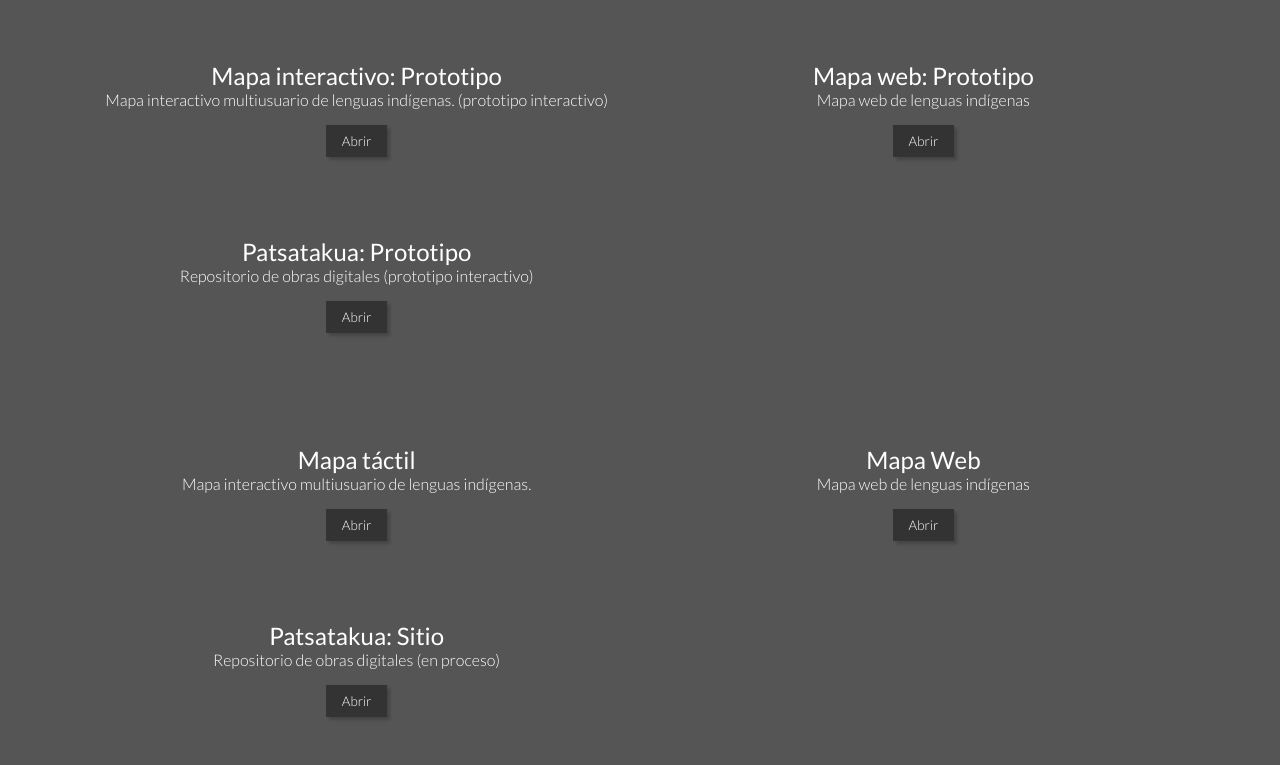
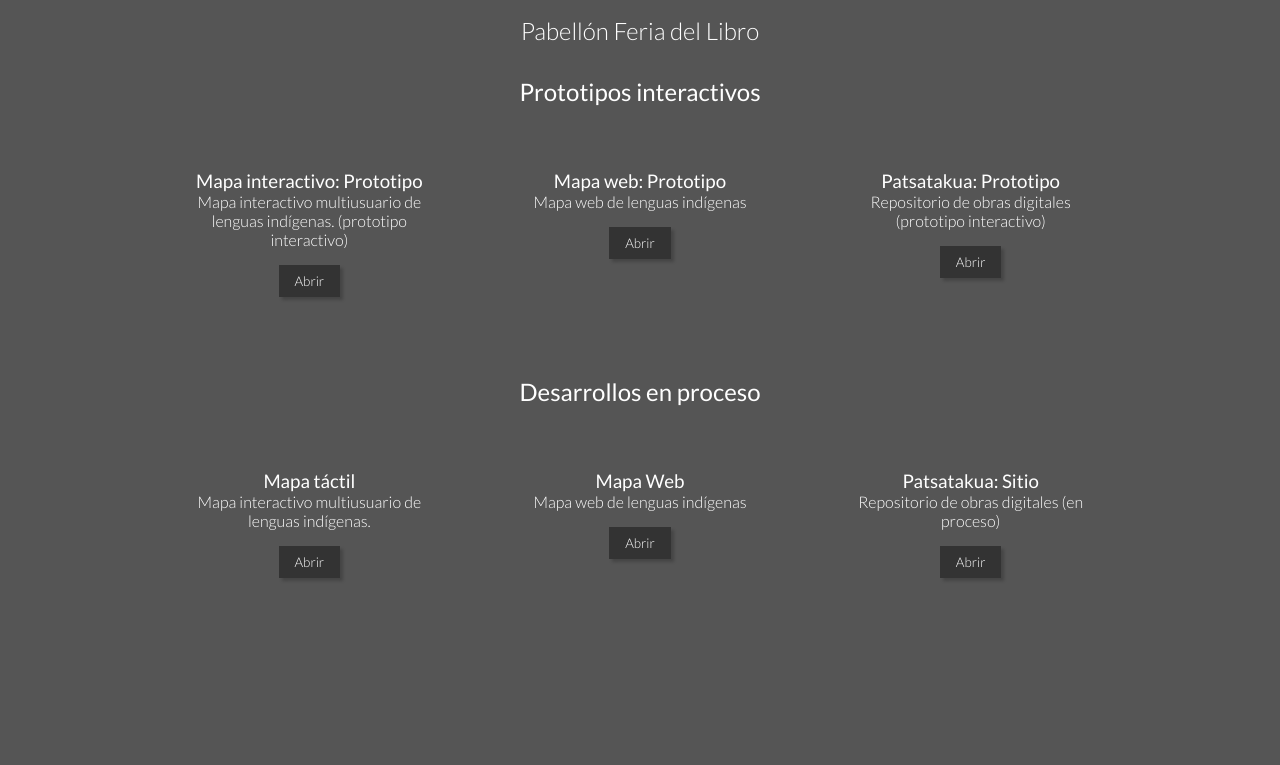
Before and after one commit to centroculturadigital-mx/ccd-adc-sitio, a plain HTML site: page index.html in a window 1280 px wide. Shown: the part 80-845 px from the top of the page. After the commit the page ends 800 px from the top, so only its background shows below. Drawn offline with Linux system fonts and the light colour scheme.

Commit message:
crear portada protipos y proyectos

```diff
--- a/estilos/estilos.css
+++ b/estilos/estilos.css
@@ -24,19 +24,34 @@ body > header img {
 }
 main {
     height: calc( 100vh - 4rem );
-    display: flex;
-    align-items: center;
-    justify-content: center;
+
     text-align: center;
 
 }
 
+main > * {
+    max-width: 62rem;
+    padding: 2rem;
+    margin: 0 auto;
+}
 
+.proyectos {
+
+    margin-bottom: 2rem;
+
+}
+
+.proyectos h1 {
+
+    margin-bottom: 2rem;
+
+}
 .proyectos ul {
     margin-top: 2rem;
+    margin-bottom: 2rem;
 
     display: grid;
-    grid-template-columns: 1fr 1fr;
+    grid-template-columns: 1fr 1fr 1fr;
 }
 .proyectos a {
 
@@ -44,7 +59,7 @@ main {
     display: block;
 }
 
-a h2 {
+h2,h3 {
     font-weight: 400;
 }
 
--- a/index.html
+++ b/index.html
@@ -35,9 +35,9 @@
                 <ul>
                     <li>
                         <a href="https://www.figma.com/proto/YCgdealOoqNeBBUYH8K4mC/Moodboard-1?node-id=242%3A33&scaling=scale-down" target="_blank">
-                            <h2>
+                            <h3>
                                 Mapa interactivo: Prototipo
-                            </h2>
+                            </h3>
                             <h4>
                                 Mapa interactivo multiusuario de lenguas indígenas. (prototipo interactivo)
                             </h4>
@@ -49,9 +49,9 @@
                     </li>
                     <li>
                         <a href="https://www.figma.com/proto/cvClP1Hnx2YIfSl0WKhV0B/Mapa-Web?scaling=scale-down&node-id=1%3A3" target="_blank">
-                            <h2>
+                            <h3>
                                 Mapa web: Prototipo
-                            </h2>
+                            </h3>
                             <h4>
                                 Mapa web de lenguas indígenas
                             </h4>
@@ -63,9 +63,9 @@
                     </li>
                     <li>
                         <a href="https://www.figma.com/proto/2uzUQmPw5UZfaBTjZAcfa7/Patsatakua?node-id=141%3A188&scaling=scale-down" target="_blank">
-                            <h2>
+                            <h3>
                                 Patsatakua: Prototipo
-                            </h2>
+                            </h3>
                             <h4>
                                 Repositorio de obras digitales (prototipo interactivo)
                             </h4>
@@ -77,13 +77,18 @@
                     </li>
                 </ul>
 
+
+                <h2>
+                    Desarrollos en proceso
+                </h2>
+
                 <ul>
 
                     <li>
                         <a href="http://138.68.223.192:4000/" target="_blank">
-                            <h2>
+                            <h3>
                                 Mapa táctil
-                            </h2>
+                            </h3>
                             <h4>
                                 Mapa interactivo multiusuario de lenguas indígenas.
                             </h4>
@@ -96,9 +101,9 @@
 
                     <li>
                         <a href="http://138.68.223.192:5000/" target="_blank">
-                            <h2>
+                            <h3>
                                 Mapa Web
-                            </h2>
+                            </h3>
                             <h4>
                                 Mapa web de lenguas indígenas
                             </h4>
@@ -111,9 +116,9 @@
 
                     <li>
                         <a href="http://138.68.223.192:4500/" target="_blank">
-                            <h2>
+                            <h3>
                                 Patsatakua: Sitio
-                            </h2>
+                            </h3>
                             <h4>
                                 Repositorio de obras digitales (en proceso)
                             </h4>
```
